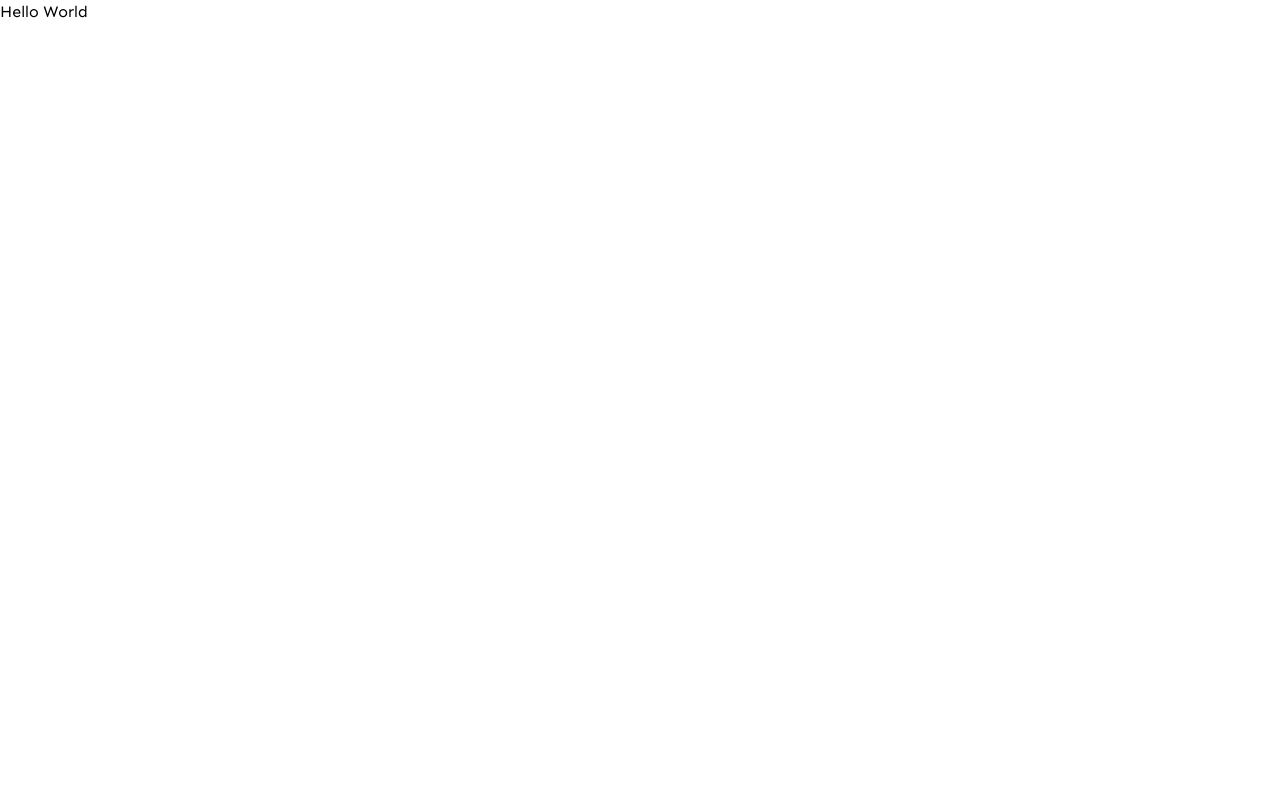
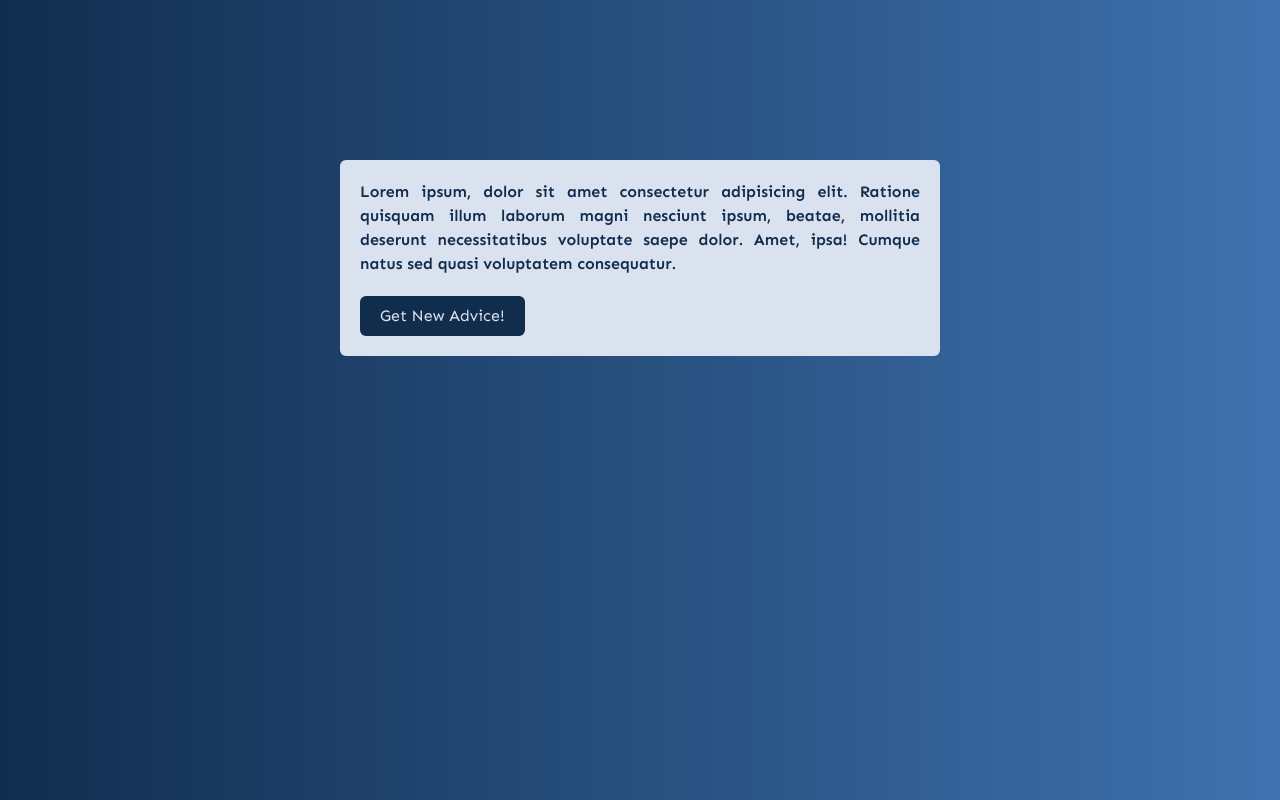
Before and after one commit to Mushkir/advice-generator-API-based-app, a plain HTML site: page index.html in a window 1280 px wide. Drawn offline with Linux system fonts and the light colour scheme.

Commit message:
style: ui design completed

```diff
--- a/index.html
+++ b/index.html
@@ -1,4 +1,4 @@
-<!doctype html>
+<!DOCTYPE html>
 <html lang="en">
   <head>
     <meta charset="UTF-8" />
@@ -6,10 +6,19 @@
     <meta name="viewport" content="width=device-width, initial-scale=1.0" />
     <title>Advice Generator | API Based</title>
 
-    <link rel="stylesheet" crossorigin href="/advice-generator-API-based-app/assets/index-yRqV0Dse.css">
+    <link rel="stylesheet" crossorigin href="/advice-generator-API-based-app/assets/index-le0mAGQw.css">
   </head>
-  <body class="font-Sen">
-    <h1>Hello World</h1>
-    <link rel="stylesheet" href="data:application/javascript;base64,">
+  <body class="font-Sen bg-gradient-to-r from-[#112D4E] to-[#3F72AF]">
+    <div class="bg-[#DBE2EF] w-[600px] rounded-md p-5 mx-auto mt-40">
+      <p class="text-[#112D4E] font-semibold text-justify">
+        Lorem ipsum, dolor sit amet consectetur adipisicing elit. Ratione
+        quisquam illum laborum magni nesciunt ipsum, beatae, mollitia deserunt
+        necessitatibus voluptate saepe dolor. Amet, ipsa! Cumque natus sed quasi
+        voluptatem consequatur.
+      </p>
+
+      <button class="bg-[#112D4E] px-5 py-2 rounded-md text-[#DBE2EF] mt-5">Get New Advice! </button>
+    </div>
+    <link rel="stylesheet" href="data:application/javascript;base64," />
   </body>
 </html>
```
Also changed, not shown: assets/index-le0mAGQw.css (added), assets/index-yRqV0Dse.css (deleted).
